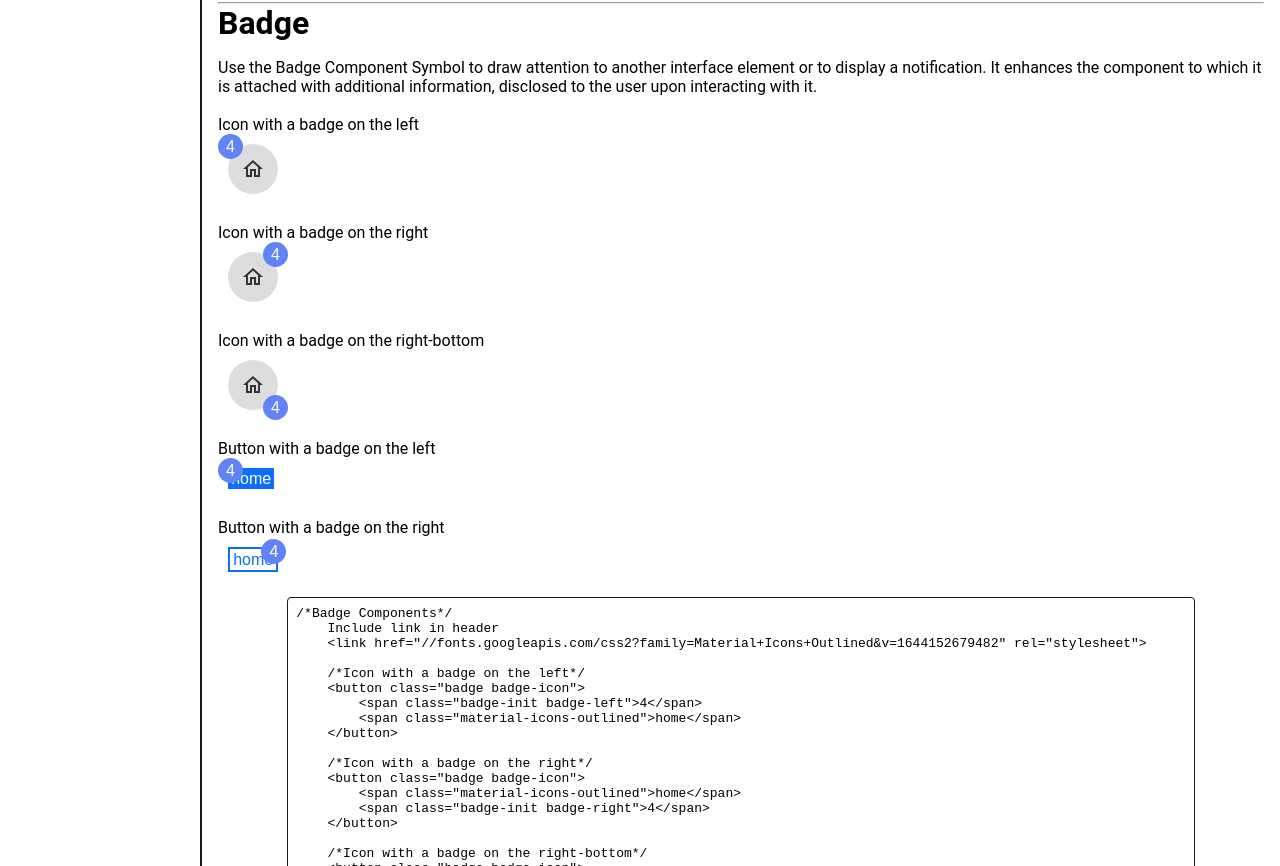
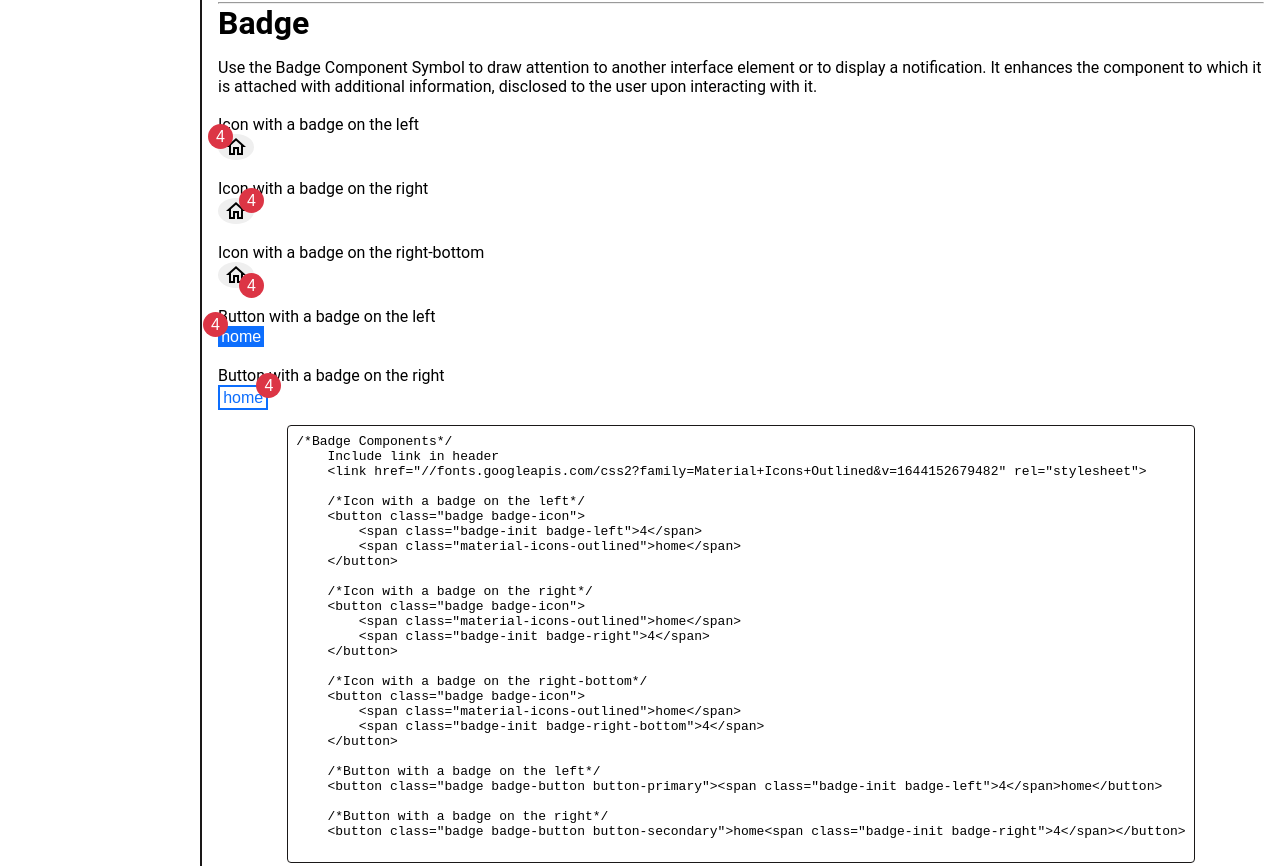
Before and after one commit to Omkar-Chaskar/component-library, a plain HTML site: page documentation.html in a window 1280 px wide. Shown: the part 4260-5126 px from the top of the page. Drawn offline with nearby package versions, Linux system fonts and the light colour scheme.

Commit message:
style : update badge component
change badge component position

```diff
--- a/Components/badge.css
+++ b/Components/badge.css
@@ -3,27 +3,26 @@
     display: flex;
     align-items: center;
     justify-content: center;
-    margin: 10px;
 }
 
 .badge-icon {
-    width: 50px;
-    height: 50px;
-    color: #333;
-    background-color: #ddd;
+    width: max-content;
+    height: fit-content;
     border-radius: 50%;
 }
 
 .badge-init {
     position: absolute;
-    width: 25px;
+    width: fit-content;
+    min-width: 25px;
     height: 25px;
     display: flex;
     align-items: center;
     justify-content: center;
+    font-size: 1rem;
     border-radius: 50%;
-    color: #fff;
-    background-color: rgb(97, 132, 245);
+    color: var(--primary-color);
+    background-color: var(--danger);
 }
 
 .badge-button {
@@ -45,3 +44,13 @@
     bottom: -10px;
     right: -10px;
 }
+
+.badge-left-button {
+    bottom: 10px;
+    left: -15px;
+}
+
+.badge-right-button {
+    bottom: 10px;
+    right: -15px;
+}
--- a/documentation.html
+++ b/documentation.html
@@ -291,7 +291,7 @@ $lt/div&gt
                 <button class="badge badge-icon">
                 <br>
                 <span class="material-icons-outlined">home</span>
-                <span class="badge-init badge-right">4</span>
+                <span class="badge-init badge-right badge-hover">4</span>
                 </button>
                 <br>
                 <p class="p2">Icon with a badge on the right-bottom</p>
@@ -301,10 +301,10 @@ $lt/div&gt
                 </button>
                 <br>
                 <p class="p2">Button with a badge on the left</p>
-                <button class="badge badge-button button-primary"><span class="badge-init badge-left">4</span>home</button>
+                <button class="badge badge-button button-primary"><span class="badge-init badge-left-button">4</span>home</button>
                 <br>
                 <p class="p2">Button with a badge on the right</p>
-                <button class="badge badge-button button-secondary">home<span class="badge-init badge-right">4</span></button>
+                <button class="badge badge-button button-secondary">home<span class="badge-init badge-right-button">4</span></button>
                 <pre>
                     <code>/*Badge Components*/
     Include link in header
@@ -892,14 +892,22 @@ $lt/div&gt
                     <div class="nav-logo">Ratha</div>
                     <div class="nav-menu">
                       <ul class="nav-flex-row">
-                        <li class="nav-menu-sub"><a href="#">Home</a></li>
-                        <li class="nav-menu-sub"><a href="#">Product</a></li>
-                        <li class="nav-menu-sub"><a href="#">Contact</a></li>
+                        <li class="nav-menu-sub"><div class="search-container">
+                            <form action="/action_page.php">
+                              <input type="text" placeholder="Search.." name="search">
+                            </form>
+                          </div></li>
                       </ul>
                     </div>
                     <div class="nav-submenu">
                       <ul class="nav-flex-row">
-                        <li class="nav-submenu-sub"><a href="#">Log Out</a></li>
+                        <li class="nav-submenu-sub"><a href="#">Login</a></li>
+                        <li class="nav-submenu-sub"><a class="badge badge-icon" href="#"><span class="material-icons-outlined">
+                            favorite_border
+                            </span><span class="badge-init badge-right">4</span></a></li>
+                        <li class="nav-submenu-sub"><a class="badge badge-icon" href="#"><span class="material-icons-outlined">
+                            shopping_cart
+                            </span><span class="badge-init badge-right">4</span></a></li>
                       </ul>
                     </div>
                   </nav>
```
